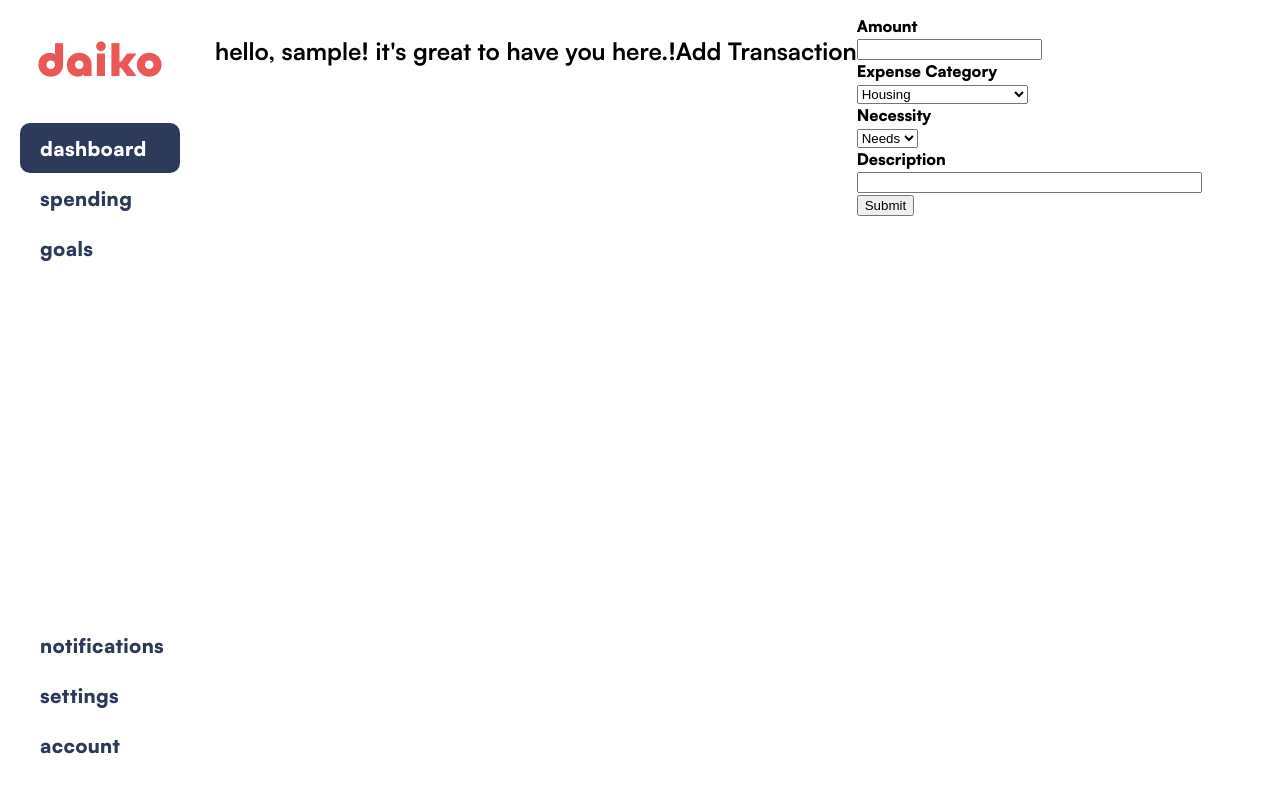
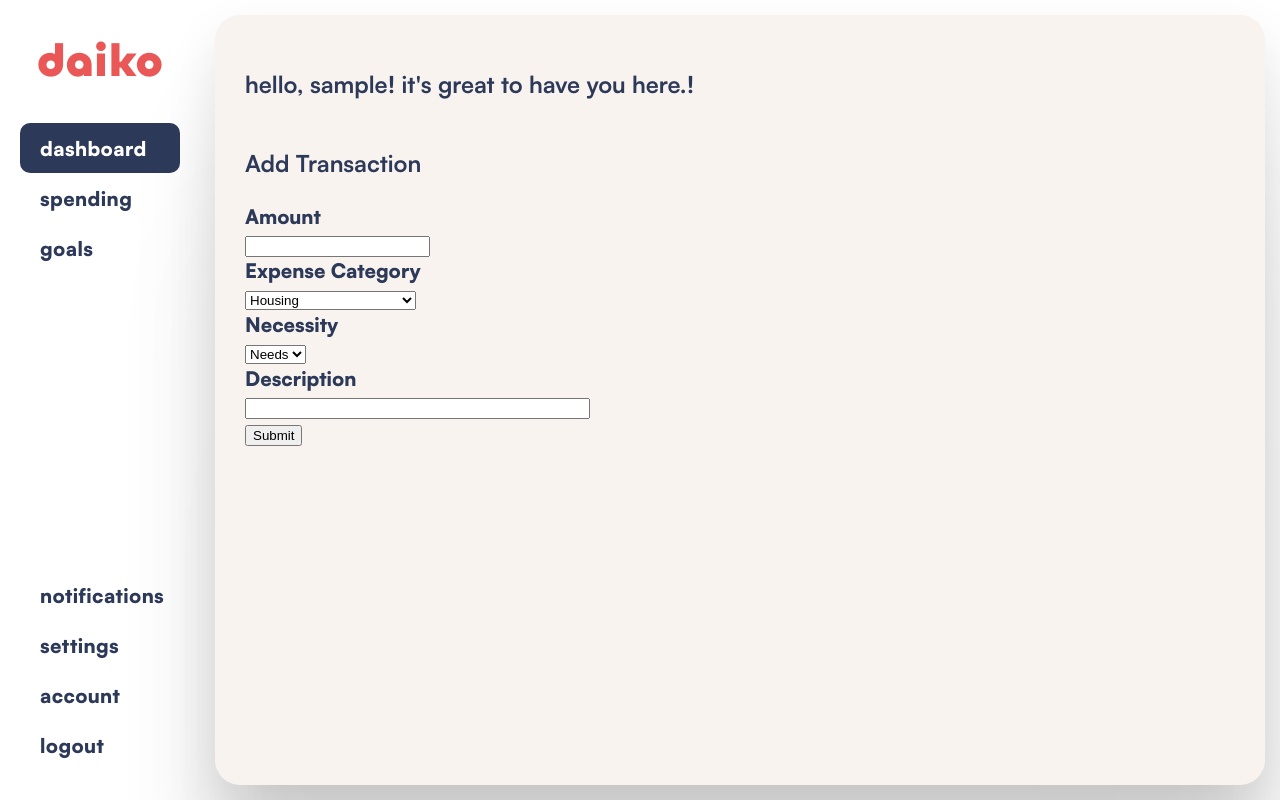
Before and after one commit to AZ0228/DaikoWallet, a Flask app: page /dashboard in a window 1280 px wide. Run offline with Flask 3, Linux system fonts and the light colour scheme; the visitor is signed in with stand-in values (Sample User, id 1); data comes from the database, SQL or seed files in the repository; data that the repository does not hold is empty; parts of the project's set-up code (start-up, migrations or seed data) failed here and were passed over.

Commit message:
styled dashboard

```diff
--- a/app/routes.py
+++ b/app/routes.py
@@ -13,7 +13,7 @@ def get_random_welcome_message(name):
         f"welcome back, {name}!",
         f"hello, {name}! it's great to have you here.",
         f"glad you're here, {name}!",
-        f"hi, {name}! welcome to our platform.",
+        f"welcome, {name}!",
     ]
     return random.choice(welcome_messages)
 
--- /dev/null
+++ b/app/static/css/dash.css
@@ -0,0 +1,15 @@
+#dash-left{
+    display:flex;
+    flex-direction: column;
+    background-color: var(--bg-color);
+    width: 100%;
+    height: 100%;
+    box-sizing: border-box;
+    padding: 30px;
+    font-family: 'Satoshi';
+    font-size: 20px;
+    color: var(--text-color);
+    border-radius: 25px;
+    font-weight: normal;
+    box-shadow: 0px 373px 149px rgba(0, 0, 0, 0.01), 0px 210px 126px rgba(0, 0, 0, 0.05), 0px 93px 93px rgba(0, 0, 0, 0.09), 0px 23px 51px rgba(0, 0, 0, 0.1), 0px 0px 0px rgba(0, 0, 0, 0.1);
+}
--- a/app/templates/base.html
+++ b/app/templates/base.html
@@ -37,6 +37,9 @@
                 <a href="{{ url_for('user', username=current_user.username) }}"><div class="navElements">
                     <p>account</p>
                 </div></a>
+                <a href="{{ url_for('logout') }}"><div class="navElements">
+                    <p>logout</p>
+                </div></a>
             </nav>
         </section>
     </section>
--- a/app/templates/dashboard.html
+++ b/app/templates/dashboard.html
@@ -1,6 +1,8 @@
 {% extends "base.html" %}
+{% block content %}
+<link rel="stylesheet" type="text/css" href="{{ url_for('static', filename='css/dash.css') }}">
+<section id="dash-left">
 
-{% block content %}
     <h1>{{ message }}!</h1>
     {% for expense in expenses %}
         {% include '_post.html' %}
@@ -62,5 +64,6 @@
         {{ form.submit() }}
       </div>
     </form>
+</section>
 
 {% endblock %}
```
